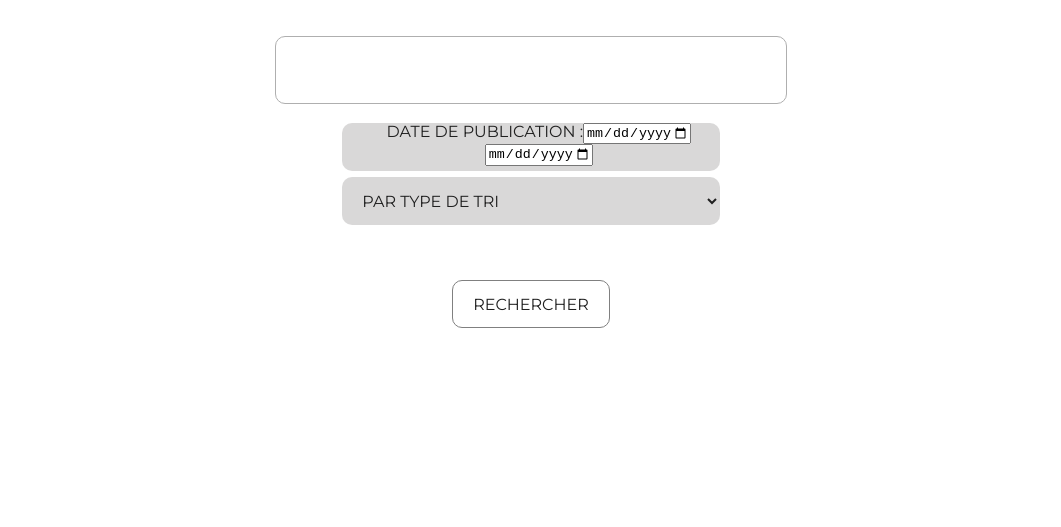
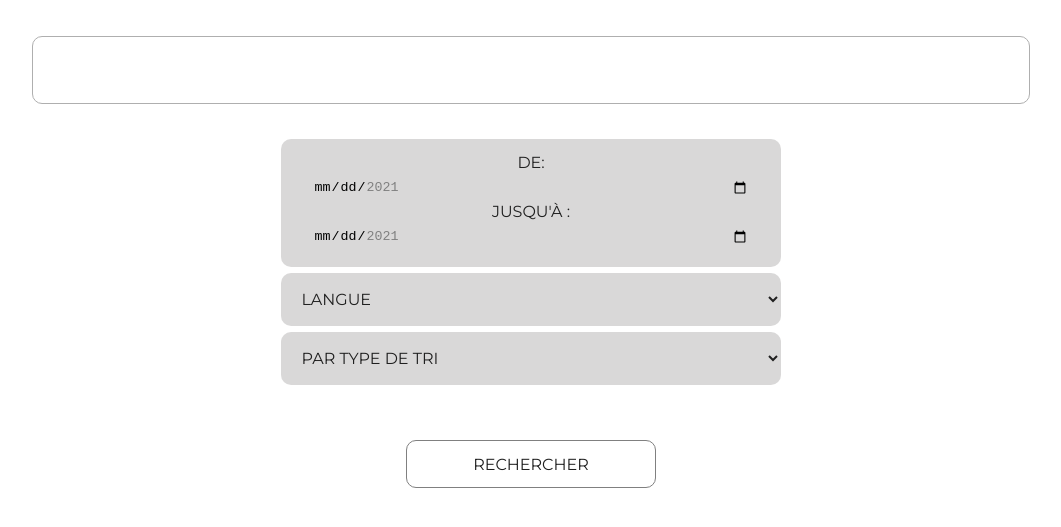
Before and after one commit to Kilian-mescam/newsAPI-test, a React app: page / in a window 1280 px wide. Shown: the part 169-696 px from the top of the page, without its empty margins (109-1170 px from the left). Built offline with nearby package versions, Linux system fonts and the light colour scheme.

Commit message:
date and langue ok

```diff
--- a/src/actions/filters.js
+++ b/src/actions/filters.js
@@ -3,6 +3,7 @@ export const UPDATE_SEARCH_VALUE = 'UPDATE_SEARCH_VALUE';
 export const UPDATE_DATED_FROM = 'UPDATE_DATED_FROM';
 export const UPDATE_DATED_TO = 'UPDATE_DATED_TO';
 export const MANAGE_SUBMIT = 'MANAGE_SUBMIT';
+export const UPDATE_LANGUAGE = 'UPDATE_LANGUAGE';
 
 // action creators
 export const updateSearchValue = (value) => ({
@@ -10,14 +11,19 @@ export const updateSearchValue = (value) => ({
   value: value,
 });
 
-export const updateDatedFrom = (value) => ({
+export const updateDatedFrom = (datedFromValue) => ({
   type: UPDATE_DATED_FROM,
-  value: value,
+  datedFromValue: datedFromValue,
 });
 
-export const updateDatedTo = (value) => ({
+export const updateLanguage = (languageValue) => ({
+  type: UPDATE_LANGUAGE,
+  languageValue: languageValue,
+});
+
+export const updateDatedTo = (datedToValue) => ({
   type: UPDATE_DATED_TO,
-  value: value,
+  datedToValue: datedToValue,
 });
 
 export const manageSubmit = () => ({
--- a/src/components/App/index.js
+++ b/src/components/App/index.js
@@ -1,6 +1,5 @@
 // == Import npm
 import React from 'react';
-import PropTypes from 'prop-types';
 
 // == Import
 import NewsResults from 'src/containers/NewsResults';
--- a/src/components/App/styles.scss
+++ b/src/components/App/styles.scss
@@ -1,5 +1,5 @@
 .app {
-  width: 80%;
+  width: 100%;
   margin: 1em auto;
   text-align: center;
 
--- a/src/components/Filters/filters.scss
+++ b/src/components/Filters/filters.scss
@@ -9,14 +9,14 @@
     border: none;
     padding: 1rem;
     height: 100px;
-    width: 80%;
+    width: 100%;
     margin: 20px auto 20px;
     background-color: #FFFFFF;
     border-radius: 10px;
 
     .input {
       padding-left: 10px;
-      width: 65%;
+      width: 80%;
       height: 100%;
       font-size: 20px;
       border-radius: 10px;
@@ -25,18 +25,83 @@
   }
 
   .select-bloc {
+    width: 80%;
     height: 7rem;
     display: flex;
     flex-direction: column;
-    margin: 1rem;
+    margin: 2rem auto;
 
-    .select {
+    .input-date{
+      width: 100%;
+      background-color: white;
+      border: none;
+    }
+
+    .select-date {
       font-family: 'Montserrat', sans-serif;
       background-color: rgba(134, 131, 131, 0.308);
-      height: 3rem;
+      height: 8rem;
       border-radius: 10px;
       text-transform: uppercase;
       font-weight: 400;
+      font-size: 16px;
+      color: rgb(32, 32, 32);
+      width: 50%;
+      margin: 3px auto;
+      padding: 1rem;
+      cursor: pointer;
+      border: none;
+      outline: 0;
+      transition: 0.2s;
+
+
+      .input-date {
+        background-color: transparent;
+        border: none;
+        padding: 0.5rem 1rem 0.5rem;
+      }
+    }
+
+    .select-langue {
+      font-family: 'Montserrat', sans-serif;
+      background-color: rgba(134, 131, 131, 0.308);
+      height: 8rem;
+      border-radius: 10px;
+      text-transform: uppercase;
+      font-weight: 400;
+      padding: 1rem;
+      font-size: 16px;
+      color: rgb(32, 32, 32);
+      width: 50%;
+      margin: 3px auto;
+      padding-left: 1rem;
+      cursor: pointer;
+      border: none;
+      outline: 0;
+      transition: 0.2s;
+
+      &:hover {
+        background-color: #0ABEF0;
+        transition: 0.2s;
+        color: white;
+      }
+
+      .input-date {
+        cursor: pointer;
+        background-color: transparent;
+        border: none;
+        padding: 0.5rem 1rem 0.5rem;
+      }
+    }
+
+    .select-tri {
+      font-family: 'Montserrat', sans-serif;
+      background-color: rgba(134, 131, 131, 0.308);
+      height: 8rem;
+      border-radius: 10px;
+      text-transform: uppercase;
+      font-weight: 400;
+      padding: 1rem;
       font-size: 16px;
       color: rgb(32, 32, 32);
       width: 50%;
@@ -64,7 +129,7 @@
 
   .button {
     font-family: 'Montserrat', sans-serif;
-    margin: 2rem auto 0;
+    margin: 10rem auto 0;
     width: 20%;
     background-color: white;
     height: 3rem;
--- a/src/components/Filters/index.js
+++ b/src/components/Filters/index.js
@@ -13,7 +13,8 @@ const Filters = ({
   search,
   loadNews,
   endDate,
-  startDate
+  startDate,
+  updateLanguage,
 }) => {
   console.log('Filters');
 
@@ -32,6 +33,10 @@ const Filters = ({
     { key: 'se', value: 'se', text: 'sami du Nord-se' },
     { key: 'zh', value: 'zh', text: 'Chinois-zh' },
   ];
+
+  // const languageValueitem = languageOptions.map((languageOptionItem) => languageOptionItem);
+
+  console.log(languageOptions[0].text);
 
   return (
     <div className="filters">
@@ -56,27 +61,30 @@ const Filters = ({
         />
 
         <div className="select-bloc">
-          <div className="select">
+          <div className="select-date">
             <label htmlFor="start-date">
-              Date de publication :
+              De:
             </label>
             <input
-              className="input-start-date"
+              className="input-date"
               type="date"
-              id="date"
-              min="2011-01-01"
-              max="2021-08-31"
+              id="start-date"
+              min="2021-08-04"
+              max="2021-09-03"
               value={startDate}
               onChange={(event) => {
                 updateDatedFrom(event.currentTarget.value);
               }}
             />
+            <label htmlFor="end-date">
+              jusqu'à :
+            </label>
             <input
-              className="input-end-date"
+              className="input-date"
               type="date"
-              id="date"
-              min="2011-01-01"
-              max="2021-08-31"
+              id="end-date"
+              min="2021-08-04"
+              max="2021-09-03"
               value={endDate}
               onChange={(event) => {
                 updateDatedTo(event.currentTarget.value);
@@ -84,7 +92,27 @@ const Filters = ({
             />
           </div>
 
-          <select name="filter-type" id="filter-select" className="select">
+          <select
+            name="filter-type"
+            id="filter-select"
+            className="select-langue"
+            onChange={(event) => {
+              updateLanguage(event.currentTarget.value);
+            }}
+          >
+            <option value="0">Langue</option>
+            {languageOptions.map((languageItem) => (
+              <option
+                key={languageItem.key}
+                value={languageItem.value}
+              >
+                {languageItem.text}
+              </option>
+            ))}
+
+          </select>
+
+          <select name="filter-type" id="filter-select" className="select-tri">
             <option value="6">Par type de tri</option>
             <option value="7">Par popularité</option>
             <option value="8">Pertinence</option>
@@ -111,6 +139,7 @@ Filters.propTypes = {
   updateDatedTo: PropTypes.func.isRequired,
   manageSubmit: PropTypes.func.isRequired,
   loadNews: PropTypes.func.isRequired,
+  updateLanguage: PropTypes.func.isRequired,
 };
 
 // Valeurs par défaut pour les props
--- a/src/containers/Filters/index.js
+++ b/src/containers/Filters/index.js
@@ -2,7 +2,13 @@ import { connect } from 'react-redux';
 // on importe le composant de présentation
 import Filters from 'src/components/Filters';
 
-import { updateSearchValue, manageSubmit } from '../../actions/filters';
+import {
+  updateSearchValue,
+  updateDatedFrom,
+  updateDatedTo,
+  updateLanguage,
+  manageSubmit,
+} from '../../actions/filters';
 
 import { fetchNews } from '../../actions/news';
 
@@ -13,6 +19,7 @@ const mapStateToProps = (state) => ({
   search: state.filters.searchInput,
   endDate: state.filters.endDate,
   startDate: state.filters.startDate,
+  languageValue: state.filters.languageValue,
 });
 
 // === mapDispatchToProps
@@ -24,14 +31,19 @@ const mapDispatchToProps = (dispatch) => ({
     const action = updateSearchValue(value);
     dispatch(action);
   },
-  updateDatedFrom: (value) => {
+  updateDatedFrom: (datedFromValue) => {
     // console.log(`newValue=${newValue}, name=${name}`);
-    const action = updateDatedFrom(value);
+    const action = updateDatedFrom(datedFromValue);
     dispatch(action);
   },
-  updateDatedTo: (value) => {
+  updateDatedTo: (datedToValue) => {
     // console.log(`newValue=${newValue}, name=${name}`);
-    const action = updateDatedTo(value);
+    const action = updateDatedTo(datedToValue);
+    dispatch(action);
+  },
+  updateLanguage: (languageValue) => {
+    // console.log(`newValue=${newValue}, name=${name}`);
+    const action = updateLanguage(languageValue);
     dispatch(action);
   },
   manageSubmit: () => {
--- a/src/middlewares/newsMiddlewares.js
+++ b/src/middlewares/newsMiddlewares.js
@@ -10,17 +10,25 @@ const newsMiddlewares = (store) => (next) => (action) => {
       const { searchInput } = store.getState().filters;
       const { endDate } = store.getState().filters;
       const { startDate } = store.getState().filters;
+      const { languageValue } = store.getState().filters;
+      const { sortBy } = store.getState().filters;
 
       console.log(searchInput);
       let url = `https://newsapi.org/v2/everything?q=${searchInput}`;
       const apiKeyURL  = '&apiKey=77963126be9b4ebb83e8ed8a6aeb5481';
-      const dateURL = '';
-      const langURL = '';
-      const filterURL = '';
+      const startDateURL = `&from${startDate}`;
+      const endDateURL = `&to${endDate}`;
+      const langURL = `&country${languageValue}`;
+      const sortByURL = `&sortBy=${sortBy}`;
 
+      console.log(endDate);
+      url += startDateURL;
+      url += endDateURL;
+      url += langURL;
+      url += sortByURL;
       url += apiKeyURL;
+
       console.log(url);
-
       axios.get(url)
 
         .then((response) => {
--- a/src/reducers/filtersReducer.js
+++ b/src/reducers/filtersReducer.js
@@ -1,9 +1,15 @@
-import { UPDATE_SEARCH_VALUE } from 'src/actions/filters';
+import {
+  UPDATE_SEARCH_VALUE,
+  UPDATE_DATED_FROM,
+  UPDATE_DATED_TO,
+  UPDATE_LANGUAGE,
+} from 'src/actions/filters';
 
 const initialState = {
   searchInput: '',
   startDate: '',
   endDate: '',
+  languageValue: '',
 };
 
 function filtersReducer(state = initialState, action = {}) {
@@ -13,6 +19,21 @@ function filtersReducer(state = initialState, action = {}) {
         ...state,
         searchInput: action.value,
       };
+    case UPDATE_DATED_FROM:
+      return {
+        ...state,
+        startDate: action.datedFromValue,
+      };
+    case UPDATE_DATED_TO:
+      return {
+        ...state,
+        endDate: action.datedToValue,
+      };
+    case UPDATE_LANGUAGE:
+      return {
+        ...state,
+        languageValue: action.languageValue,
+      };
 
     default:
       return state;
```
